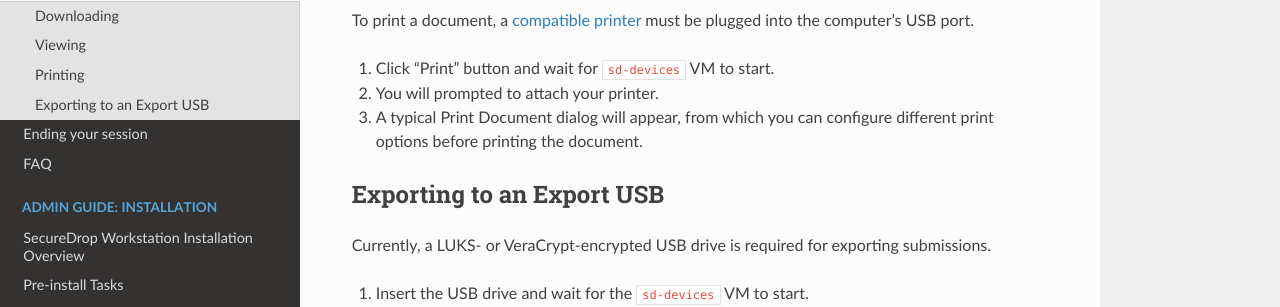
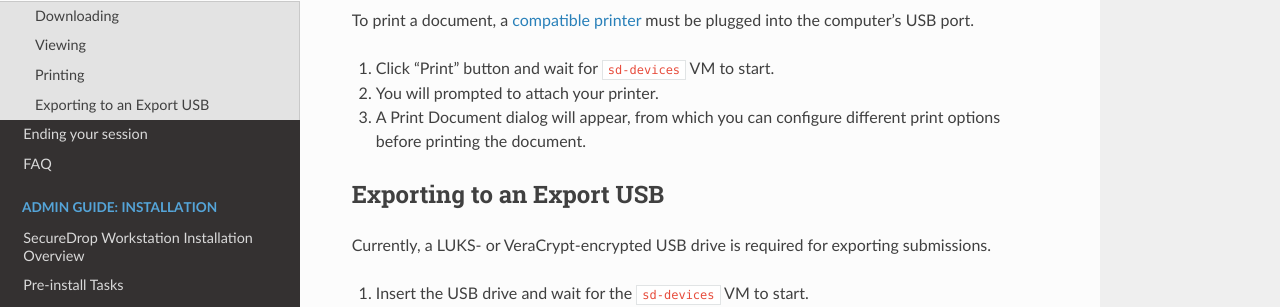
Before and after one commit to freedomofpress/securedrop-workstation-docs, a Sphinx documentation site: the page built from docs/journalist/submissions.rst, in a window 1280 px wide and 900 px high, scrolled down 2365 px. Shown: the part 150-457 px from the top of the window. Built offline with Sphinx 7.4.7 and the Read the Docs theme 3.1.0, drawn with Linux system fonts in a browser that asks for light colours.

Commit message:
drop "typical"
Co-authored-by: Nathan Dyer <nathandyer@fastmail.com>

```diff
--- a/docs/journalist/submissions.rst
+++ b/docs/journalist/submissions.rst
@@ -48,7 +48,7 @@
 
 1. Click "Print" button and wait for ``sd-devices`` VM to start.
 2. You will prompted to attach your printer.
-3. A typical Print Document dialog will appear, from which you can configure different print options before printing the document.
+3. A Print Document dialog will appear, from which you can configure different print options before printing the document.
 
 Exporting to an Export USB
 --------------------------
```
